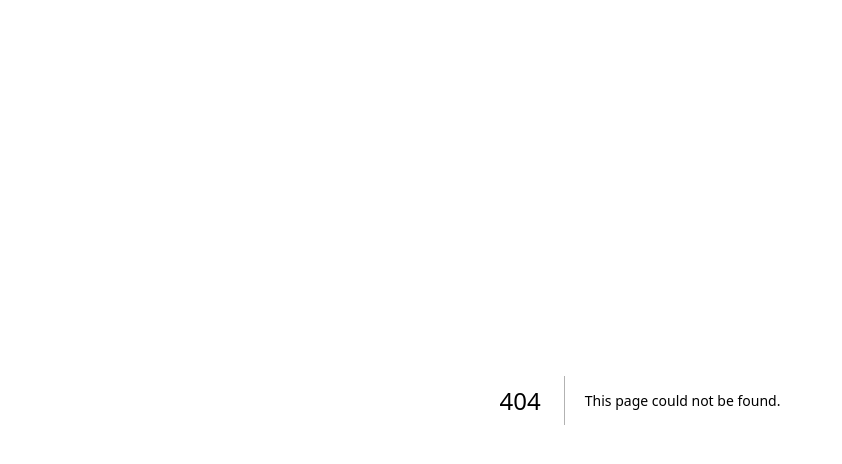
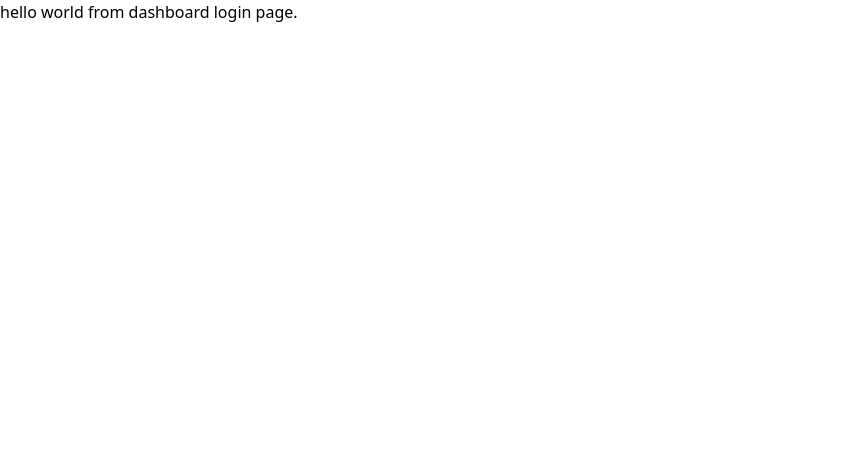
Before and after one commit to DeveloperDolon/microservice-client, a Next.js app: page /dashboard_login in a window 1280 px wide. Before the commit this address had no page. Shown: the top 464 px of the page, without its empty margins (0-842 px from the left). Built offline with nearby package versions, Linux system fonts and the light colour scheme.

Commit message:
dashboard login page initialize

```diff
--- /dev/null
+++ b/app/dashboard_login/page.tsx
@@ -0,0 +1,11 @@
+
+
+const page = () => {
+  return (
+    <div>
+      hello world from dashboard login page.
+    </div>
+  );
+};
+
+export default page;
```
